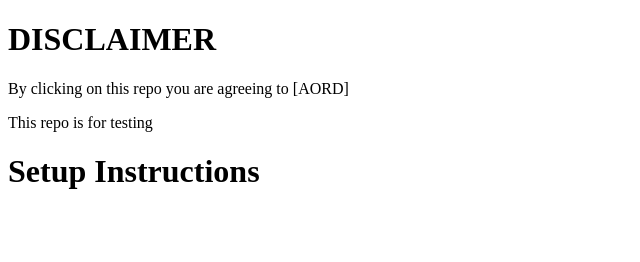
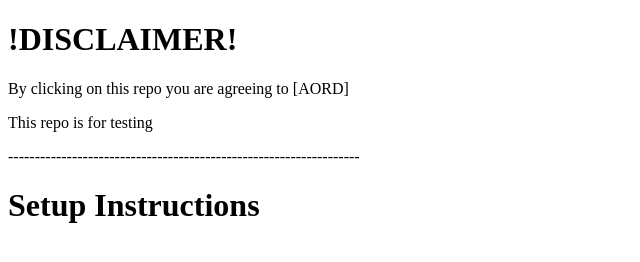
Before and after one commit to 11Echooo11/11Echooo11.github.io, a plain HTML site: page index.html in a window 1280 px wide. Shown: the whole page, without its empty margins (0-640 px from the left). Drawn offline with Linux system fonts and the light colour scheme.

Commit message:
Update index.html

```diff
--- a/index.html
+++ b/index.html
@@ -3,9 +3,10 @@
 <head>
     <title>11Echooo11 Repo</title>
 </head>
-     <h1>DISCLAIMER</h1>
+     <h1>!DISCLAIMER!</h1>
      <p>By clicking on this repo you are agreeing to [AORD]</p>
     <p>This repo is for testing</p>
+    <p>------------------------------------------------------------------</p>
     <h1>Setup Instructions</h1>
 </body>
 </html>
```
